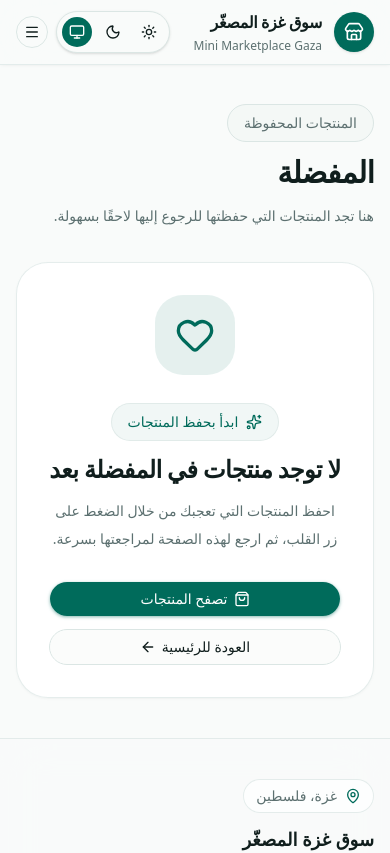
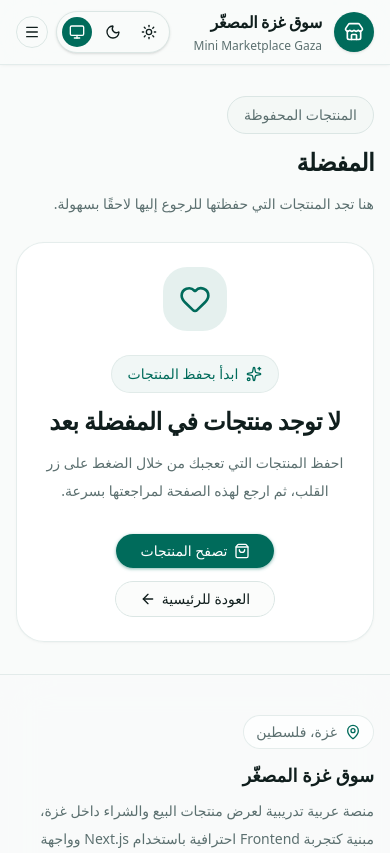
Before and after one commit to odaysaad2003-png/Gaza_Marketplace, a Next.js app: page /favorites in a window 390 px wide. Shown: the top 853 px of the page. Built offline with nearby package versions, Linux system fonts and the light colour scheme.

Commit message:
"polish: improve favorites responsive experience"

```diff
--- a/src/app/favorites/page.tsx
+++ b/src/app/favorites/page.tsx
@@ -10,14 +10,14 @@ export const metadata: Metadata = {
 
 export default function FavoritesPage() {
     return (
-        <MainContainer className="py-10 sm:py-14">
-            <div className="mb-8 space-y-3">
-                <div className="inline-flex rounded-full border bg-muted/50 px-4 py-2 text-sm text-muted-foreground">
+        <MainContainer className="py-8 sm:py-10 lg:py-14">
+            <div className="mb-6 space-y-3 sm:mb-8">
+                <div className="inline-flex rounded-full border border-border bg-muted/50 px-4 py-2 text-sm text-muted-foreground">
                     المنتجات المحفوظة
                 </div>
 
                 <div className="space-y-3">
-                    <h1 className="text-3xl font-bold tracking-tight sm:text-4xl">المفضلة</h1>
+                    <h1 className="text-2xl font-bold tracking-tight text-foreground sm:text-4xl">المفضلة</h1>
 
                     <p className="max-w-2xl text-sm leading-7 text-muted-foreground sm:text-base">
                         هنا تجد المنتجات التي حفظتها للرجوع إليها لاحقًا بسهولة.
--- a/src/features/favorites/components/favorites-view.tsx
+++ b/src/features/favorites/components/favorites-view.tsx
@@ -24,12 +24,12 @@ export function FavoritesView() {
 
     if (isError) {
         return (
-            <div className="mx-auto max-w-2xl rounded-[2rem] border border-destructive/30 bg-destructive/10 p-8 text-center shadow-sm">
+            <div className="mx-auto max-w-2xl rounded-[1.75rem] border border-destructive/30 bg-destructive/10 p-6 text-center shadow-sm sm:rounded-[2rem] sm:p-8">
                 <div className="mx-auto flex h-14 w-14 items-center justify-center rounded-2xl bg-destructive/10 text-destructive">
                     <RefreshCcw className="h-6 w-6" />
                 </div>
 
-                <h2 className="mt-5 text-2xl font-bold text-destructive">حدث خطأ أثناء تحميل المفضلة</h2>
+                <h2 className="mt-5 text-xl font-bold text-destructive sm:text-2xl">حدث خطأ أثناء تحميل المفضلة</h2>
 
                 <p className="mx-auto mt-3 max-w-md text-sm leading-7 text-muted-foreground">
                     لم نتمكن من تحميل المنتجات الآن. حاول مرة أخرى.
@@ -47,19 +47,19 @@ export function FavoritesView() {
     }
 
     return (
-        <div className="space-y-8">
-            <Card className="overflow-hidden rounded-[2rem] border-border/70 bg-card/90 p-6 shadow-sm shadow-black/[0.03]">
+        <div className="space-y-6 sm:space-y-8">
+            <Card className="overflow-hidden rounded-[1.75rem] border-border/70 bg-card/90 p-5 shadow-sm shadow-black/[0.03] sm:rounded-[2rem] sm:p-6">
                 <div className="flex flex-col gap-6 lg:flex-row lg:items-center lg:justify-between">
                     <div className="space-y-4">
-                        <div className="inline-flex items-center gap-2 rounded-full border border-border/70 bg-secondary/70 px-4 py-2 text-sm font-medium text-primary">
+                        <div className="inline-flex w-fit items-center gap-2 rounded-full border border-border/70 bg-secondary/70 px-4 py-2 text-sm font-medium text-primary">
                             <Heart className="h-4 w-4 fill-current" />
                             المفضلة
                         </div>
 
                         <div>
-                            <h1 className="text-2xl font-black tracking-tight text-foreground sm:text-3xl">
+                            <h2 className="text-2xl font-black tracking-tight text-foreground sm:text-3xl">
                                 منتجاتك المحفوظة
-                            </h1>
+                            </h2>
 
                             <p className="mt-2 max-w-2xl text-sm leading-7 text-muted-foreground">
                                 هنا تجد المنتجات التي أعجبتك وتريد الرجوع لها بسرعة لاحقًا.
@@ -81,8 +81,8 @@ export function FavoritesView() {
                 </div>
             </Card>
 
-            <div className="flex flex-col gap-3 sm:flex-row sm:items-center sm:justify-between">
-                <Button asChild variant="outline" className="rounded-full bg-background/70">
+            <div className="grid gap-3 sm:flex sm:items-center sm:justify-between">
+                <Button asChild variant="outline" className="w-full rounded-full bg-background/70 sm:w-auto">
                     <Link href="/products">
                         <ShoppingBag className="h-4 w-4" />
                         تصفح منتجات أخرى
@@ -92,7 +92,7 @@ export function FavoritesView() {
                 <Button
                     type="button"
                     variant="outline"
-                    className="rounded-full border-destructive/30 text-destructive hover:bg-destructive/10 hover:text-destructive"
+                    className="w-full rounded-full border-destructive/30 text-destructive hover:bg-destructive/10 hover:text-destructive sm:w-auto"
                     onClick={clearFavorites}
                 >
                     <Trash2 className="h-4 w-4" />
@@ -107,12 +107,12 @@ export function FavoritesView() {
 
 function FavoritesEmptyState() {
     return (
-        <div className="mx-auto max-w-3xl overflow-hidden rounded-[2rem] border border-border/70 bg-card/90 p-8 text-center shadow-sm shadow-black/[0.03] sm:p-10">
-            <div className="mx-auto flex h-20 w-20 items-center justify-center rounded-[1.75rem] bg-primary/10 text-primary">
-                <Heart className="h-10 w-10" />
+        <div className="mx-auto max-w-3xl overflow-hidden rounded-[1.75rem] border border-border/70 bg-card/90 p-6 text-center shadow-sm shadow-black/[0.03] sm:rounded-[2rem] sm:p-10">
+            <div className="mx-auto flex h-16 w-16 items-center justify-center rounded-[1.5rem] bg-primary/10 text-primary sm:h-20 sm:w-20 sm:rounded-[1.75rem]">
+                <Heart className="h-8 w-8 sm:h-10 sm:w-10" />
             </div>
 
-            <div className="mt-7 space-y-3">
+            <div className="mt-6 space-y-3 sm:mt-7">
                 <div className="mx-auto inline-flex items-center gap-2 rounded-full border border-border/70 bg-secondary/70 px-4 py-2 text-sm font-medium text-primary">
                     <Sparkles className="h-4 w-4" />
                     ابدأ بحفظ المنتجات
@@ -127,11 +127,11 @@ function FavoritesEmptyState() {
                 </p>
             </div>
 
-            <div className="mt-7 flex flex-col justify-center gap-3 sm:flex-row">
+            <div className="mt-7 grid justify-center gap-3 sm:flex sm:flex-row">
                 <Button
                     asChild
                     size="lg"
-                    className="rounded-full px-6 shadow-sm shadow-primary/20 transition-all duration-200 hover:-translate-y-0.5"
+                    className="w-full rounded-full px-6 shadow-sm shadow-primary/20 transition-all duration-200 hover:-translate-y-0.5 sm:w-auto"
                 >
                     <Link href="/products">
                         <ShoppingBag className="h-5 w-5" />
@@ -143,7 +143,7 @@ function FavoritesEmptyState() {
                     asChild
                     size="lg"
                     variant="outline"
-                    className="rounded-full bg-background/70 px-6 transition-all duration-200 hover:-translate-y-0.5"
+                    className="w-full rounded-full bg-background/70 px-6 transition-all duration-200 hover:-translate-y-0.5 sm:w-auto"
                 >
                     <Link href="/">
                         العودة للرئيسية
@@ -157,16 +157,21 @@ function FavoritesEmptyState() {
 
 function FavoritesSkeleton() {
     return (
-        <div className="space-y-8">
-            <div className="rounded-[2rem] border border-border/70 bg-card/90 p-6">
+        <div className="space-y-6 sm:space-y-8">
+            <div className="rounded-[1.75rem] border border-border/70 bg-card/90 p-5 sm:rounded-[2rem] sm:p-6">
                 <Skeleton className="h-9 w-32 rounded-full" />
                 <Skeleton className="mt-5 h-8 w-56" />
-                <Skeleton className="mt-3 h-4 w-72" />
+                <Skeleton className="mt-3 h-4 w-full max-w-72" />
 
                 <div className="mt-6 grid gap-3 sm:grid-cols-2 lg:max-w-md">
                     <Skeleton className="h-24 rounded-3xl" />
                     <Skeleton className="h-24 rounded-3xl" />
                 </div>
+            </div>
+
+            <div className="grid gap-3 sm:flex sm:justify-between">
+                <Skeleton className="h-11 w-full rounded-full sm:w-40" />
+                <Skeleton className="h-11 w-full rounded-full sm:w-36" />
             </div>
 
             <SkeletonList
```
